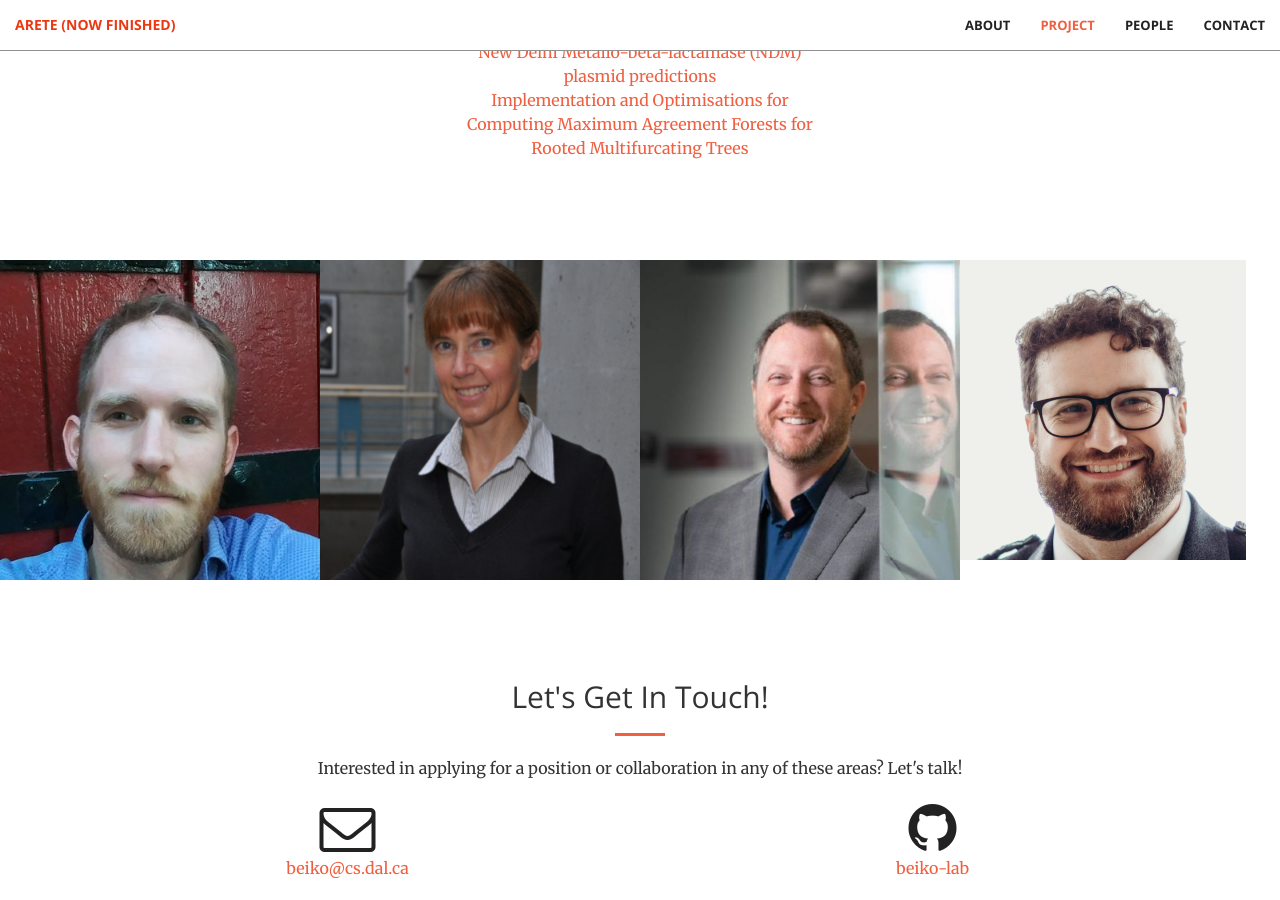
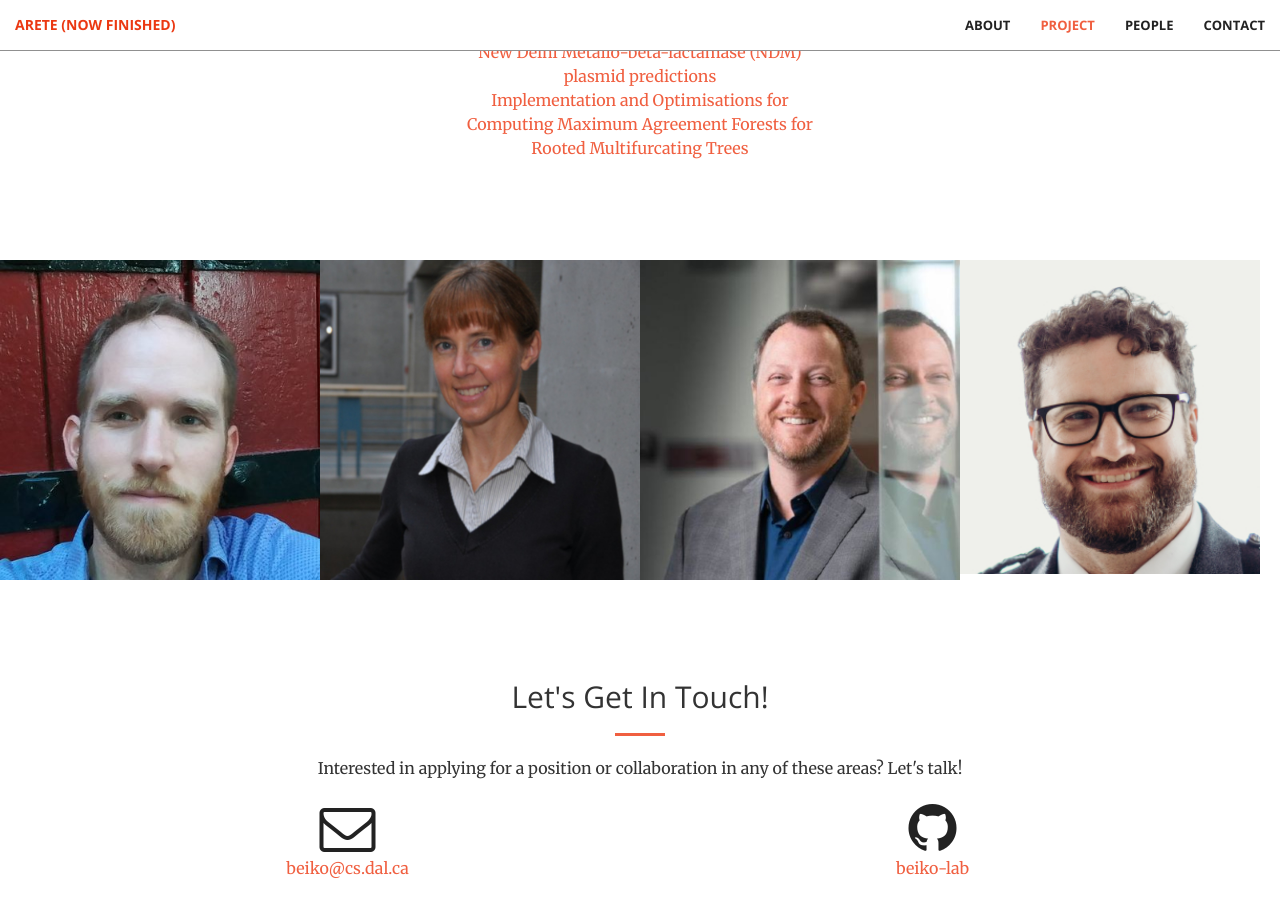
Before and after one commit to beiko-lab/ARETE-page, a Jekyll site: the page built from index.html, in a window 1280 px wide and 900 px high, scrolled down 1626 px. Built offline with Jekyll 4.4.1, drawn with Linux system fonts in a browser that asks for light colours.

Commit message:
Fix image size

```diff
--- a/_includes/people.html
+++ b/_includes/people.html
@@ -48,7 +48,7 @@
             </div>
             <div class="col-lg-3 col-sm-6">
                 <a href="https://maguire-lab.github.io" class="portfolio-box">
-                <img src="img/fmaguire.jpg" class="img-responsive" alt="">
+                <img src="img/fmaguire.jpg" class="img-responsive" alt="" width=300 height=300>
                     <div class="portfolio-box-caption">
                         <div class="portfolio-box-caption-content">
                             <div class="project-category text-faded">
```
